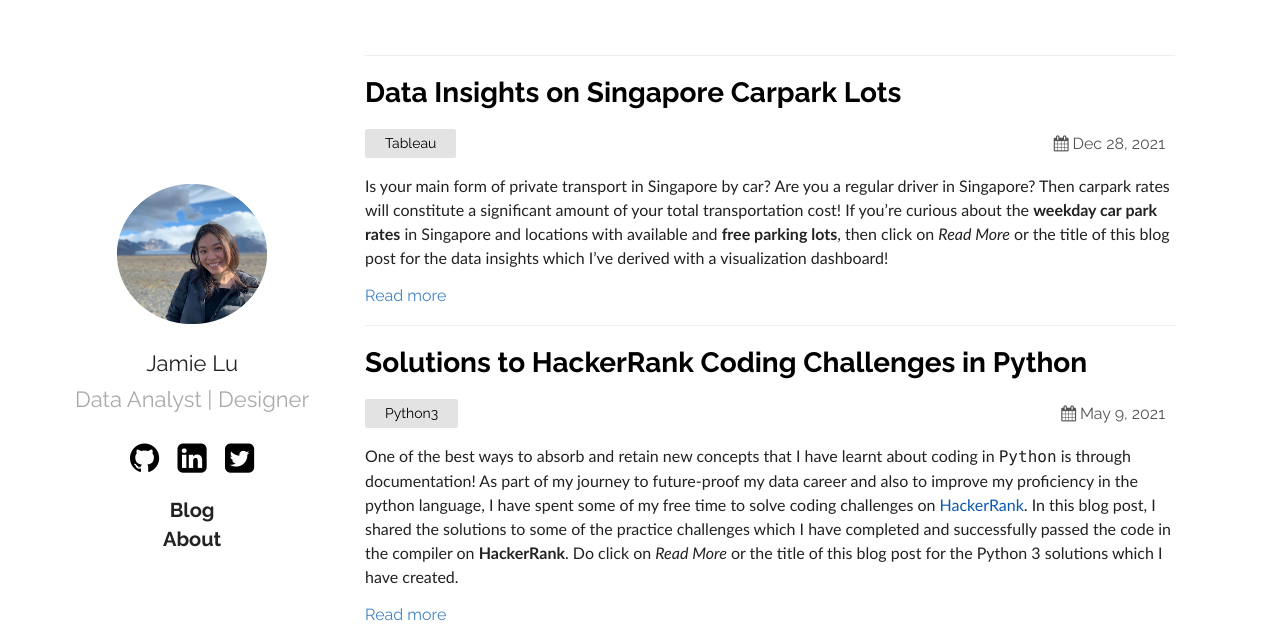
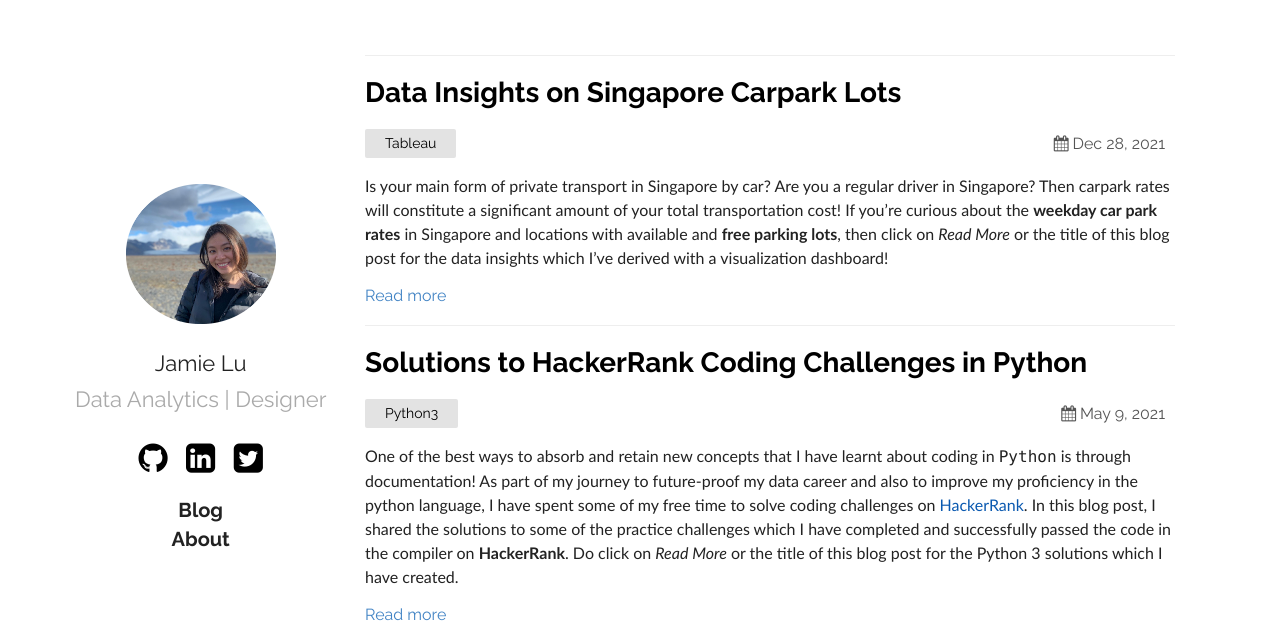
Before and after one commit to jamieqianhui/jamieqianhui.github.io, a Jekyll site: the page built from index.md, in a window 1280 px wide. Shown: the top 636 px of the page. Built offline with Jekyll 4.4.1, drawn with Linux system fonts in a browser that asks for light colours.

Commit message:
Update _config.yml

```diff
--- a/_config.yml
+++ b/_config.yml
@@ -12,7 +12,7 @@
   sass_dir: _sass
 plainwhite:
   name: Jamie Lu
-  tagline: Data Analyst | Designer
+  tagline: Data Analytics | Designer
   date_format: "%b %-d, %Y"
   analytics_id: 'UA-142135918-1'
   sitemap: true
```
